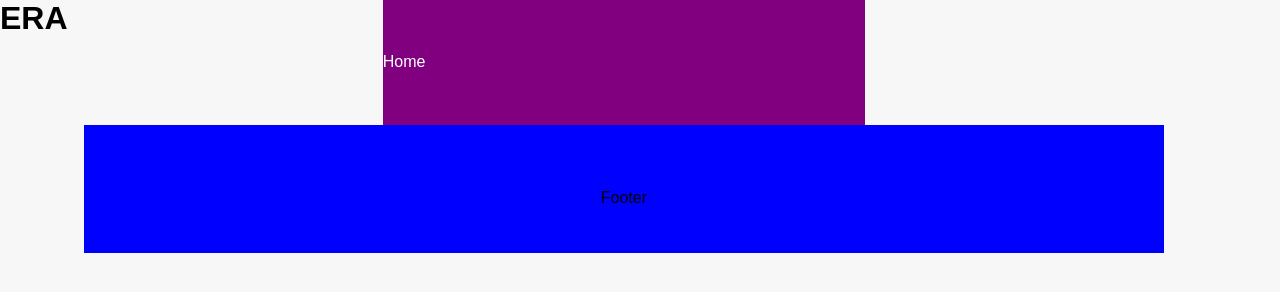
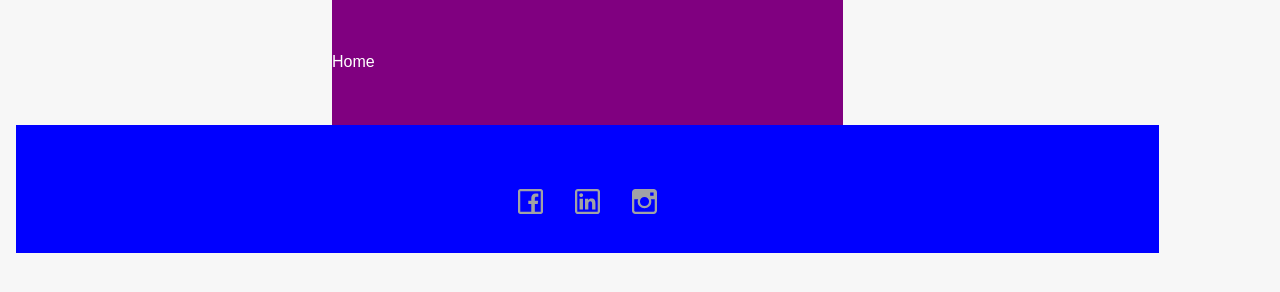
Before and after one commit to Abrei852/Portfolio-Gatsby-Strapi, a Gatsby site: page / in a window 1280 px wide. Built offline with nearby package versions, Linux system fonts and the light colour scheme; Gatsby itself is replaced by a stand-in of ours; a web font is replaced by a local one.

Commit message:
Footer Styling

```diff
--- a/src/components/Container.js
+++ b/src/components/Container.js
@@ -5,7 +5,6 @@
 export const Container = ({children}) => {
     return(
         <ContainerWrapper>
-            <h1>ERA</h1>
             <Nav />
             <Footer />
         </ContainerWrapper>
--- a/src/components/Footer.js
+++ b/src/components/Footer.js
@@ -1,10 +1,36 @@
 import React from "react"
-import {FooterWrapper} from "../elements"
+import { useStaticQuery, graphql } from "gatsby"
+import {FooterWrapper, FooterSocialWrapper, FooterSocialIcons} from "../elements"
 
 export const Footer = () => {
+    const data = useStaticQuery(graphql`
+    query {
+        facebook: file(relativePath: {eq: "facebook.svg"}) {
+          publicURL
+        }
+        linkedin: file(relativePath: {eq: "linkedin.svg"}) {
+          publicURL
+          }
+        instagram: file(relativePath: {eq: "instagram.svg"}) {
+          publicURL
+        }
+      }
+    `)
     return(
         <FooterWrapper>
-            <p>Footer</p>
+            <FooterSocialWrapper>
+                <FooterSocialIcons>
+                    <a href="https://facebook.com">
+                        <img src={data.facebook.publicURL} alt="Facebook logo" />
+                    </a>
+                    <a href="https://se.linkedin.com">
+                        <img src={data.linkedin.publicURL} alt="Linkedin logo" />
+                    </a>
+                    <a href="https://instagram.com">
+                        <img src={data.instagram.publicURL} alt="Instagram logo" />
+                    </a>
+                </FooterSocialIcons>
+            </FooterSocialWrapper>
         </FooterWrapper>
     )
 }
--- a/src/elements/FooterElements.js
+++ b/src/elements/FooterElements.js
@@ -11,7 +11,23 @@
 
     @media ${props => props.theme.breakpoints.tablet}{
         grid-column: 2 / span 6;
+    }`
+
+    export const FooterSocialWrapper = styled.div `
+        display: flex;
+        flex-wrap: wrap;
+        align-items: center;
+        text-align: center;
+    `
+    export const FooterSocialIcons = styled.div `
+
+    img{
+        height: 25px;
+        transition: filter 0.2s ease;
+        padding: 0 1rem;
+    }
+    img:hover{
+        filter: brightness(20%)
     }
 
-
 `
```
